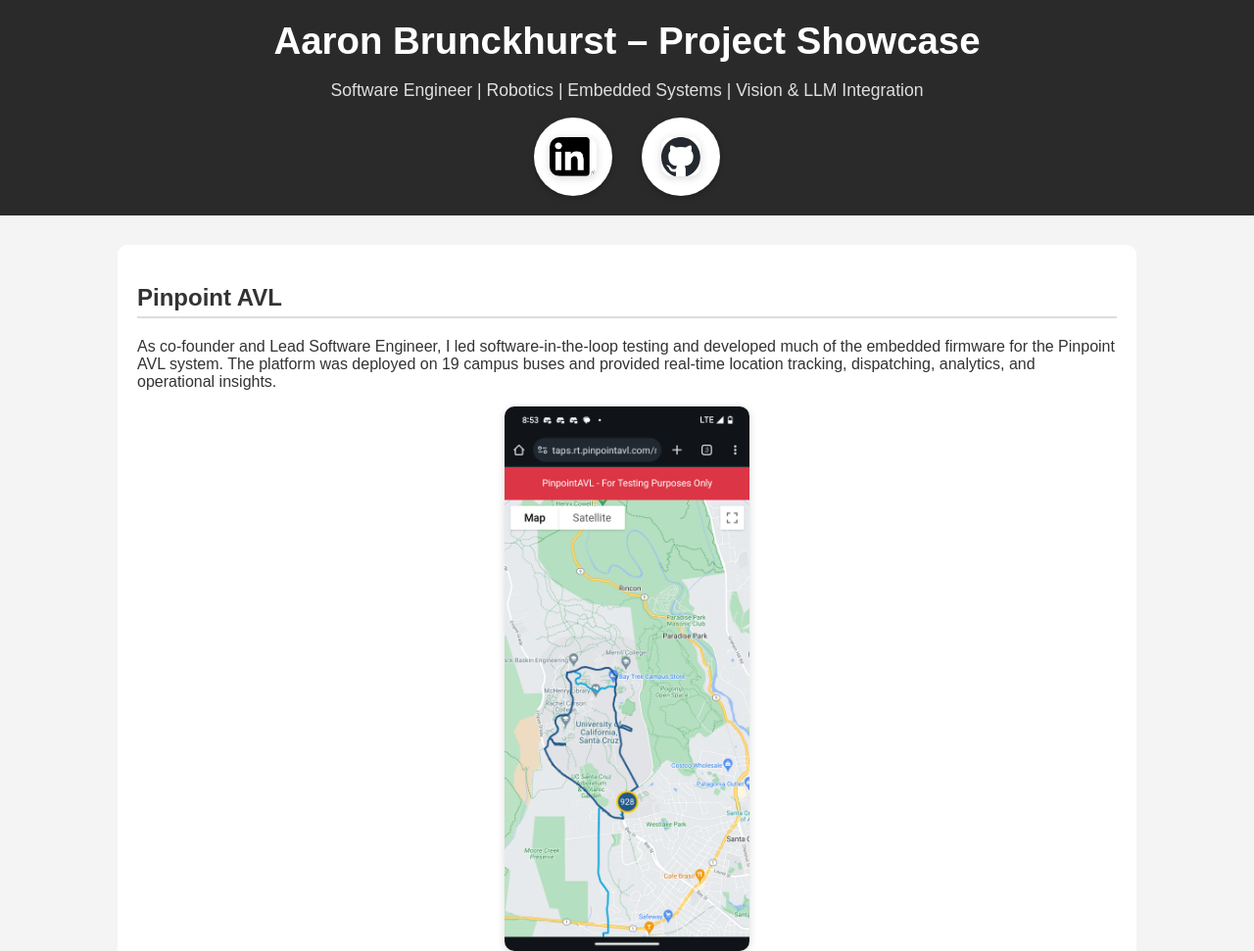
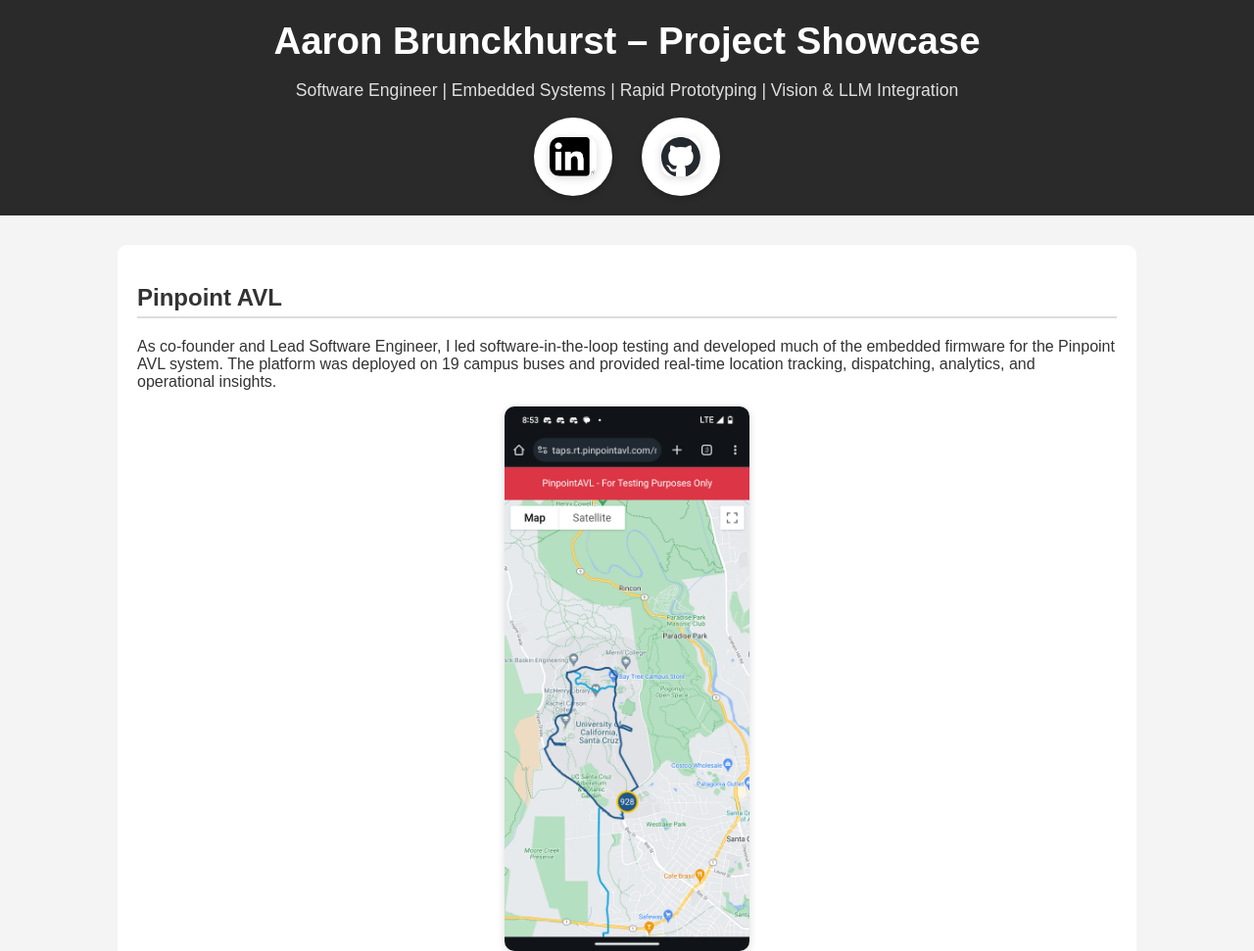
Before and after one commit to AaronBrunckhurst/AaronBrunckhurst.github.io, a plain HTML site: page showcase.html in a window 1280 px wide. Shown: the top 971 px of the page at 98% size. Drawn offline with Linux system fonts and the light colour scheme.

Commit message:
changed titles

```diff
--- a/showcase.html
+++ b/showcase.html
@@ -19,7 +19,7 @@
 
 <header>
     <h1>Aaron Brunckhurst – Project Showcase</h1>
-    <p>Software Engineer | Robotics | Embedded Systems | Vision & LLM Integration</p>
+    <p>Software Engineer | Embedded Systems | Rapid Prototyping | Vision & LLM Integration</p>
 
     <div class="header">
             <div class="social-icons">
```
Also changed, not shown: index.html (+1 -1 lines).
